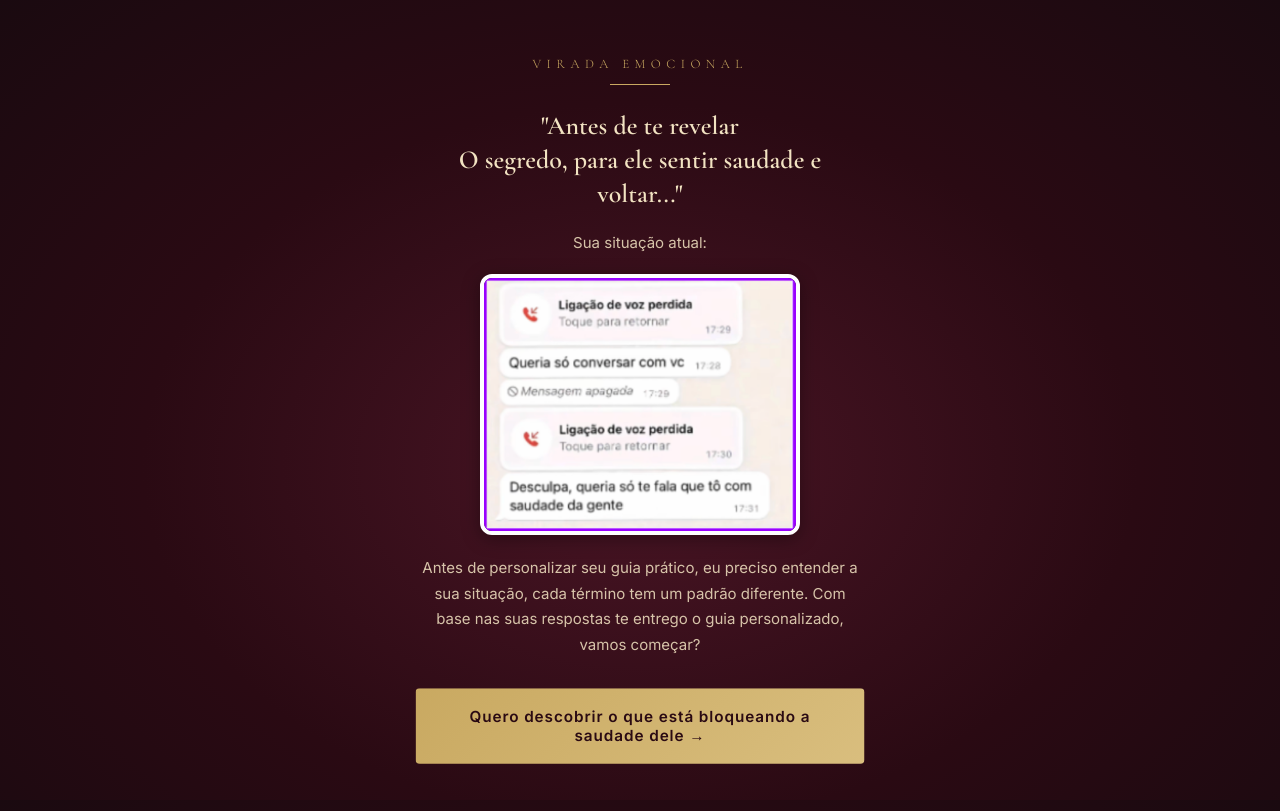
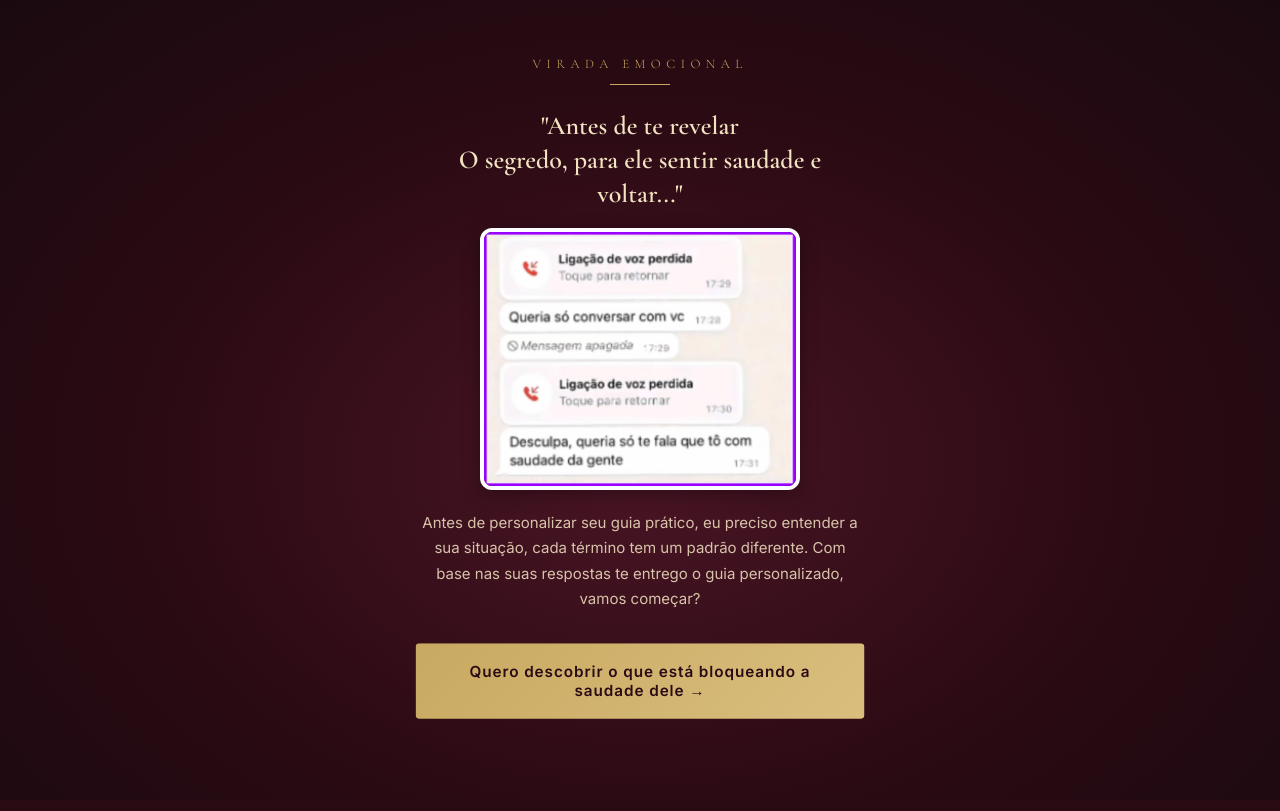
Before and after one commit to rafaelscbr/segredo-da-virada-emocional, a plain HTML site: page index.html in a window 1280 px wide. Drawn offline with nearby package versions, Linux system fonts and the light colour scheme.

Commit message:
Remove texto "Sua situação atual:" da capa
Co-Authored-By: Claude Sonnet 4.6 <noreply@anthropic.com>

```diff
--- a/index.html
+++ b/index.html
@@ -835,10 +835,7 @@ src="https://www.facebook.com/tr?id=1268340051956694&ev=PageView&noscript=1"
           "Antes de te revelar<br>
           O segredo, para ele sentir saudade e voltar..."
         </h1>
-        <p class="capa-subtexto">
-          Sua situação atual:
-        </p>
-        <img src="img/md-LXTnO-captura-de-tela-2025-10-26-as-020256.png" alt="Mensagem de saudade" class="capa-whatsapp-img">
+<img src="img/md-LXTnO-captura-de-tela-2025-10-26-as-020256.png" alt="Mensagem de saudade" class="capa-whatsapp-img">
         <p class="capa-subtexto">
           Antes de personalizar seu guia prático, eu preciso entender a sua situação, cada término tem um padrão diferente. Com base nas suas respostas te entrego o guia personalizado, vamos começar?
         </p>
```
